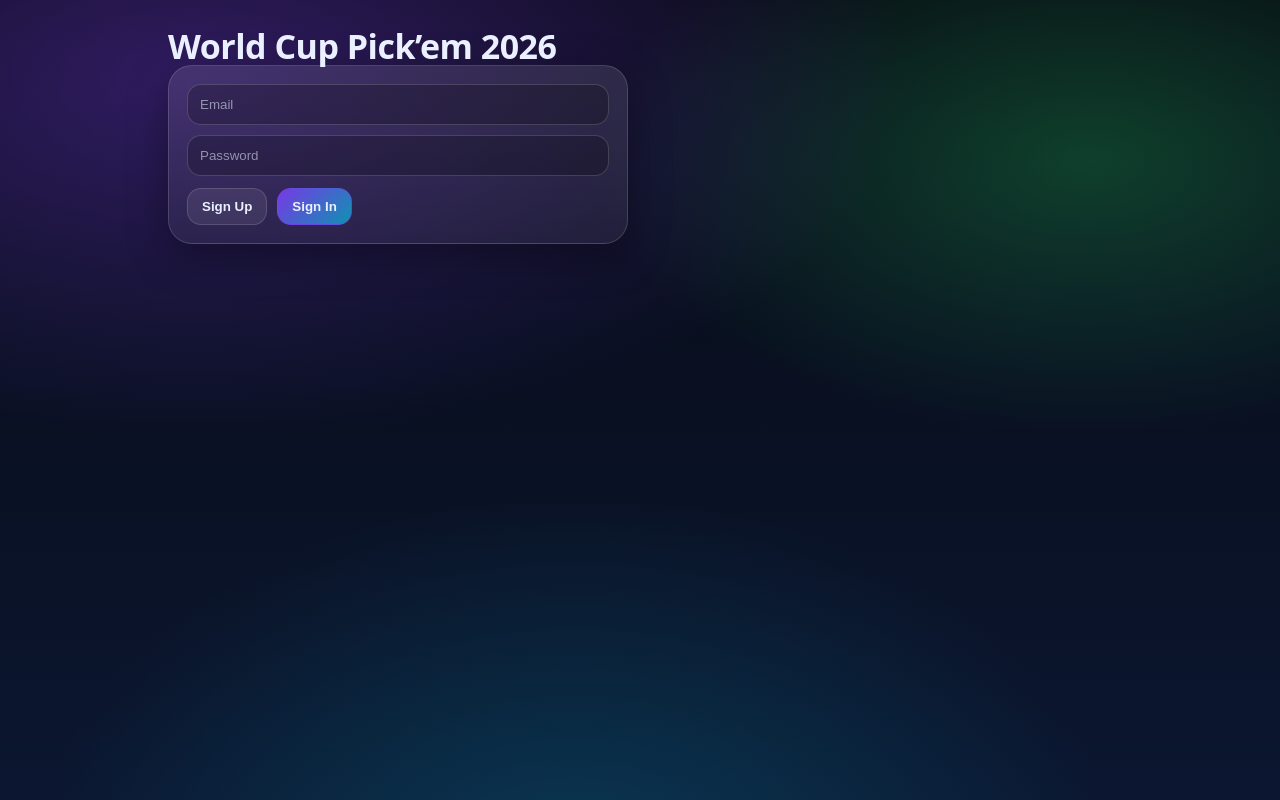
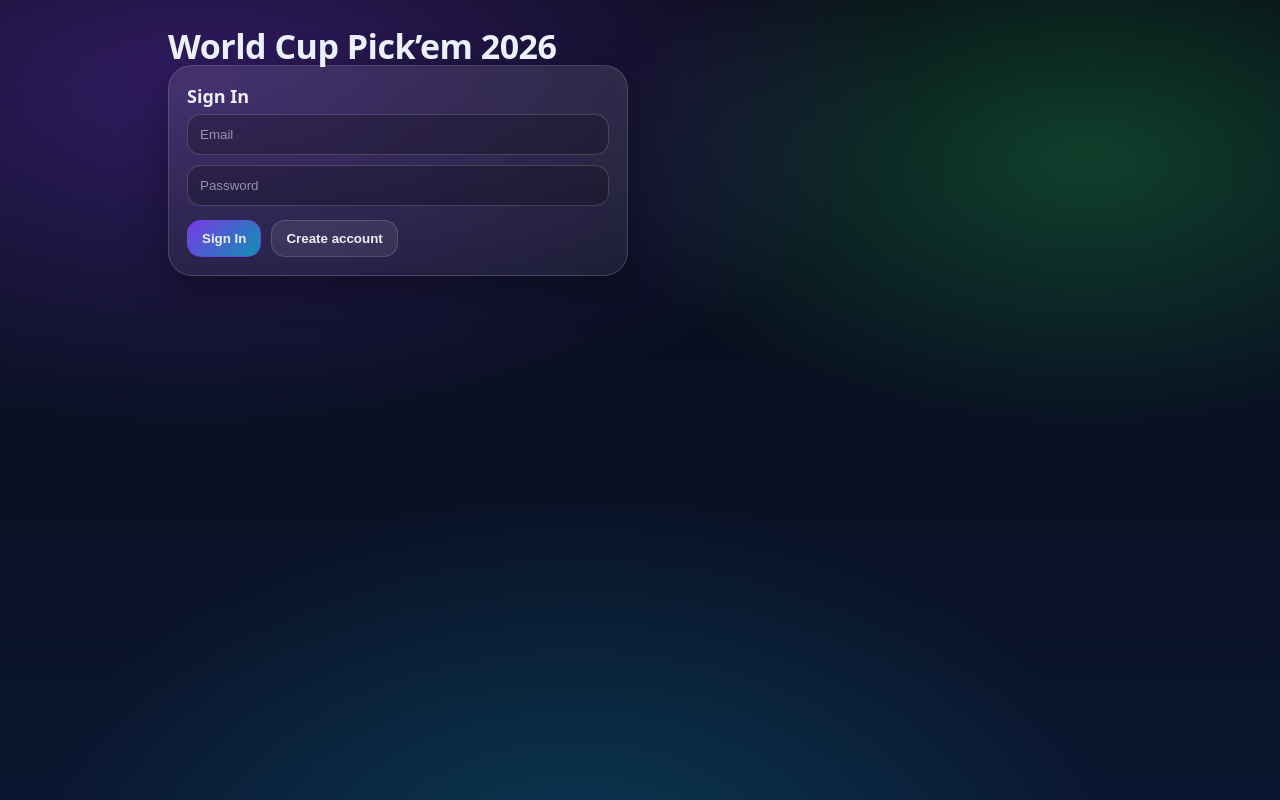
Before and after one commit to koduwar12/worldcuppickem2026, a Next.js app: page / in a window 1280 px wide. Built offline with nearby package versions, Linux system fonts and the light colour scheme; no server answers.

Commit message:
Update page.js

```diff
--- a/app/page.js
+++ b/app/page.js
@@ -25,7 +25,9 @@ export default function Home() {
   if (loading) {
     return (
       <main className="container">
-        <div className="card"><p>Loading…</p></div>
+        <div className="card">
+          <p>Loading…</p>
+        </div>
       </main>
     )
   }
@@ -41,26 +43,56 @@ export default function Home() {
 /* ---------- AUTH ---------- */
 
 function Auth() {
+  const [name, setName] = useState('')
   const [email, setEmail] = useState('')
   const [password, setPassword] = useState('')
   const [msg, setMsg] = useState('')
+  const [mode, setMode] = useState('signin') // signin | signup
 
   async function signUp() {
-    const { error } = await supabase.auth.signUp({ email, password })
+    setMsg('Creating account…')
+
+    const { error } = await supabase.auth.signUp({
+      email,
+      password,
+      options: {
+        data: {
+          display_name: name
+        }
+      }
+    })
+
     setMsg(
       error
         ? error.message
-        : 'Check your email to verify your account, then come back and sign in.'
+        : 'Check your email to verify your account, then return and sign in.'
     )
   }
 
   async function signIn() {
+    setMsg('Signing in…')
     const { error } = await supabase.auth.signInWithPassword({ email, password })
     setMsg(error ? error.message : '')
   }
 
   return (
     <div className="card" style={{ maxWidth: 460 }}>
+      <h2 className="cardTitle" style={{ marginTop: 0 }}>
+        {mode === 'signup' ? 'Create Account' : 'Sign In'}
+      </h2>
+
+      {mode === 'signup' && (
+        <>
+          <input
+            className="field"
+            placeholder="Name"
+            value={name}
+            onChange={e => setName(e.target.value)}
+          />
+          <div style={{ height: 10 }} />
+        </>
+      )}
+
       <input
         className="field"
         type="email"
@@ -69,6 +101,7 @@ function Auth() {
         onChange={e => setEmail(e.target.value)}
       />
       <div style={{ height: 10 }} />
+
       <input
         className="field"
         type="password"
@@ -76,11 +109,38 @@ function Auth() {
         value={password}
         onChange={e => setPassword(e.target.value)}
       />
-      <div style={{ height: 12 }} />
+      <div style={{ height: 14 }} />
+
       <div style={{ display: 'flex', gap: 10 }}>
-        <button className="btn" onClick={signUp}>Sign Up</button>
-        <button className="btn btnPrimary" onClick={signIn}>Sign In</button>
+        {mode === 'signup' ? (
+          <button
+            className="btn btnPrimary"
+            onClick={signUp}
+            disabled={!name || !email || !password}
+          >
+            Sign Up
+          </button>
+        ) : (
+          <button
+            className="btn btnPrimary"
+            onClick={signIn}
+            disabled={!email || !password}
+          >
+            Sign In
+          </button>
+        )}
+
+        <button
+          className="btn"
+          onClick={() => {
+            setMsg('')
+            setMode(mode === 'signup' ? 'signin' : 'signup')
+          }}
+        >
+          {mode === 'signup' ? 'Have an account?' : 'Create account'}
+        </button>
       </div>
+
       {msg && <p style={{ marginTop: 12 }}>{msg}</p>}
     </div>
   )
@@ -90,16 +150,20 @@ function Auth() {
 
 function Dashboard({ user }) {
   const [isAdmin, setIsAdmin] = useState(false)
+  const [name, setName] = useState('')
 
   useEffect(() => {
     ;(async () => {
-      const { data: prof } = await supabase
+      const { data } = await supabase
         .from('profiles')
-        .select('is_admin')
+        .select('display_name, is_admin')
         .eq('user_id', user.id)
         .maybeSingle()
 
-      setIsAdmin(!!prof?.is_admin)
+      if (data) {
+        setIsAdmin(!!data.is_admin)
+        setName(data.display_name || '')
+      }
     })()
   }, [user.id])
 
@@ -113,14 +177,16 @@ function Dashboard({ user }) {
     border: '1px solid rgba(255,255,255,.12)',
     textAlign: 'center',
     textDecoration: 'none',
-    display: 'block',
     fontWeight: 800
   }
 
   return (
     <div className="card" style={{ marginTop: 16, maxWidth: 760 }}>
-      <p style={{ marginTop: 0, fontWeight: 800 }}>Welcome ⚽</p>
-      <p style={{ fontSize: 12, opacity: 0.75, marginTop: 0 }}>
+      <p style={{ fontWeight: 900, marginTop: 0 }}>
+        Welcome{ name ? `, ${name}` : '' } ⚽
+      </p>
+
+      <p style={{ fontSize: 12, opacity: 0.7 }}>
         {user.email}
       </p>
 
@@ -130,9 +196,8 @@ function Dashboard({ user }) {
         <a href="/leaderboard" style={linkStyle}>🏆 Leaderboard</a>
         <a href="/profile" style={linkStyle}>👤 My Profile</a>
 
-        {/* Only show to admins */}
         {isAdmin && (
-          <a href="/admin" style={linkStyle}>🛠 Admin: Enter Scores</a>
+          <a href="/admin" style={linkStyle}>🛠 Admin</a>
         )}
       </div>
 
```
